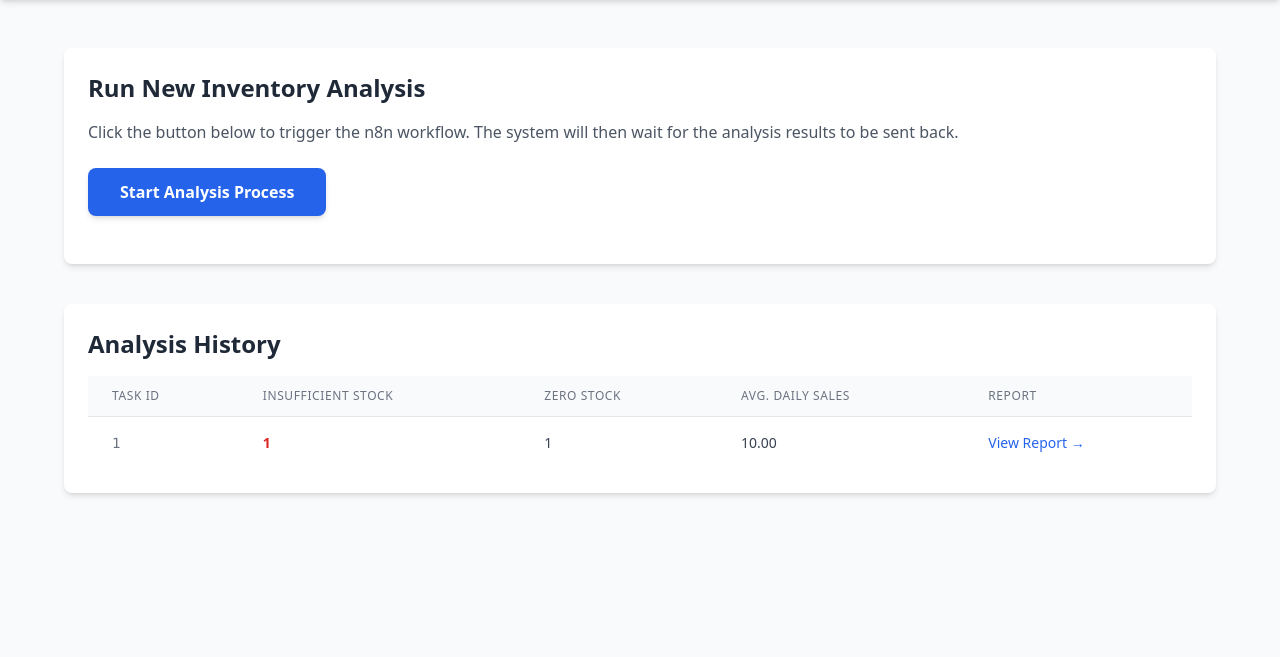
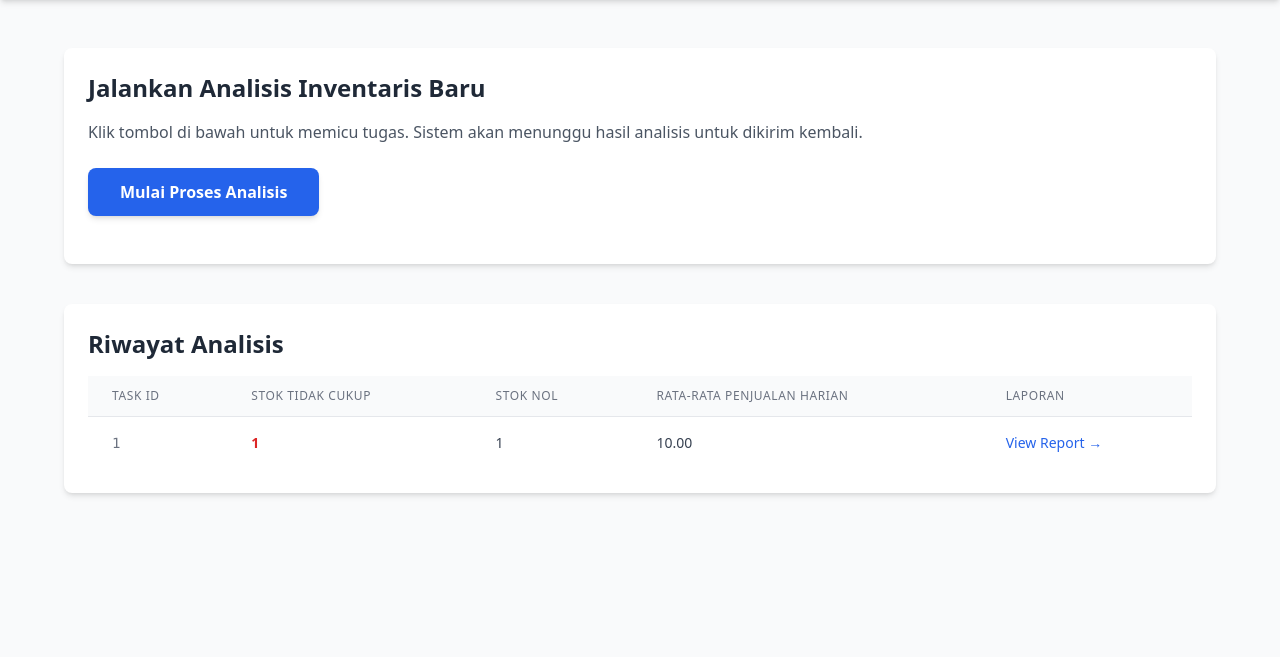
Before and after one commit to Cleign1/frontend-n8n-skripsi, a Flask app: template templates/rangkuman.html in a window 1280 px wide. Shown: the part 56-713 px from the top of the page. Run offline with Flask 3, Linux system fonts and the light colour scheme; the template is opened without the code that fills it: most values are stand-ins (such as "Sample title", 1, 10 or a date in 2020); some libraries are stand-ins or nearby versions.

Commit message:
feat: Translate inventory analysis interface to Indonesian for better localization

```diff
--- a/templates/rangkuman.html
+++ b/templates/rangkuman.html
@@ -18,29 +18,29 @@
         <div class="w-full max-w-6xl mx-auto">
 
             <div class="bg-white p-6 rounded-lg shadow-md mb-10">
-                 <h1 class="text-2xl font-bold text-gray-800 mb-4">Run New Inventory Analysis</h1>
-                 <p class="text-gray-600 mb-6">Click the button below to trigger the n8n workflow. The system will then wait for the analysis results to be sent back.</p>
+                 <h1 class="text-2xl font-bold text-gray-800 mb-4">Jalankan Analisis Inventaris Baru</h1>
+                 <p class="text-gray-600 mb-6">Klik tombol di bawah untuk memicu tugas. Sistem akan menunggu hasil analisis untuk dikirim kembali.</p>
                  <button
                     id="start-summary-btn"
                     class="bg-blue-600 text-white font-bold py-3 px-8 rounded-lg hover:bg-blue-700 transition duration-300 shadow-md focus:outline-none focus:ring-2 focus:ring-blue-500 focus:ring-opacity-50"
                     data-start-url="{{ url_for('summary.start_summary') }}"
                     data-tasks-url="{{ url_for('tasks_ui.tasks') }}">
-                    Start Analysis Process
+                    Mulai Proses Analisis
                 </button>
                  <div id="notification-area" class="mt-6 font-medium"></div>
             </div>
 
             <div class="bg-white p-6 rounded-lg shadow-md">
-                 <h2 class="text-2xl font-bold text-gray-800 mb-4">Analysis History</h2>
+                 <h2 class="text-2xl font-bold text-gray-800 mb-4">Riwayat Analisis</h2>
                  <div class="overflow-x-auto">
                      <table class="min-w-full divide-y divide-gray-200">
                          <thead class="bg-gray-50">
                              <tr>
                                  <th scope="col" class="px-6 py-3 text-left text-xs font-medium text-gray-500 uppercase tracking-wider">Task ID</th>
-                                 <th scope="col" class="px-6 py-3 text-left text-xs font-medium text-gray-500 uppercase tracking-wider">Insufficient Stock</th>
-                                 <th scope="col" class="px-6 py-3 text-left text-xs font-medium text-gray-500 uppercase tracking-wider">Zero Stock</th>
-                                 <th scope="col" class="px-6 py-3 text-left text-xs font-medium text-gray-500 uppercase tracking-wider">Avg. Daily Sales</th>
-                                 <th scope="col" class="px-6 py-3 text-left text-xs font-medium text-gray-500 uppercase tracking-wider">Report</th>
+                                 <th scope="col" class="px-6 py-3 text-left text-xs font-medium text-gray-500 uppercase tracking-wider">Stok Tidak Cukup</th>
+                                 <th scope="col" class="px-6 py-3 text-left text-xs font-medium text-gray-500 uppercase tracking-wider">Stok Nol</th>
+                                 <th scope="col" class="px-6 py-3 text-left text-xs font-medium text-gray-500 uppercase tracking-wider">Rata-rata Penjualan Harian</th>
+                                 <th scope="col" class="px-6 py-3 text-left text-xs font-medium text-gray-500 uppercase tracking-wider">Laporan</th>
                              </tr>
                          </thead>
                          <tbody class="bg-white divide-y divide-gray-200">
@@ -54,7 +54,7 @@
                                  </tr>
                              {% else %}
                                  <tr>
-                                     <td colspan="5" class="text-center text-gray-500 py-6">No analysis has been run yet.</td>
+                                     <td colspan="5" class="text-center text-gray-500 py-6">Tidak ada analisis yang telah dijalankan.</td>
                                  </tr>
                              {% endfor %}
                          </tbody>
```
